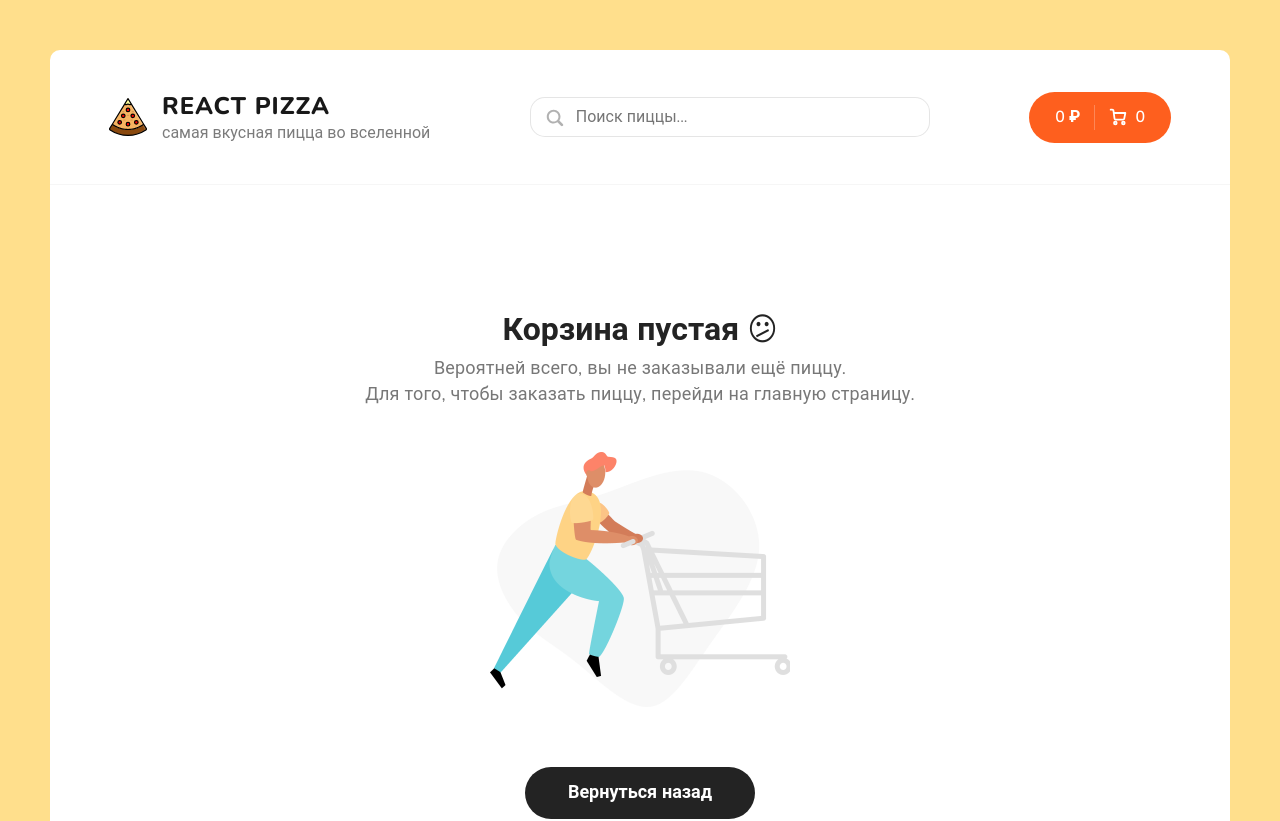
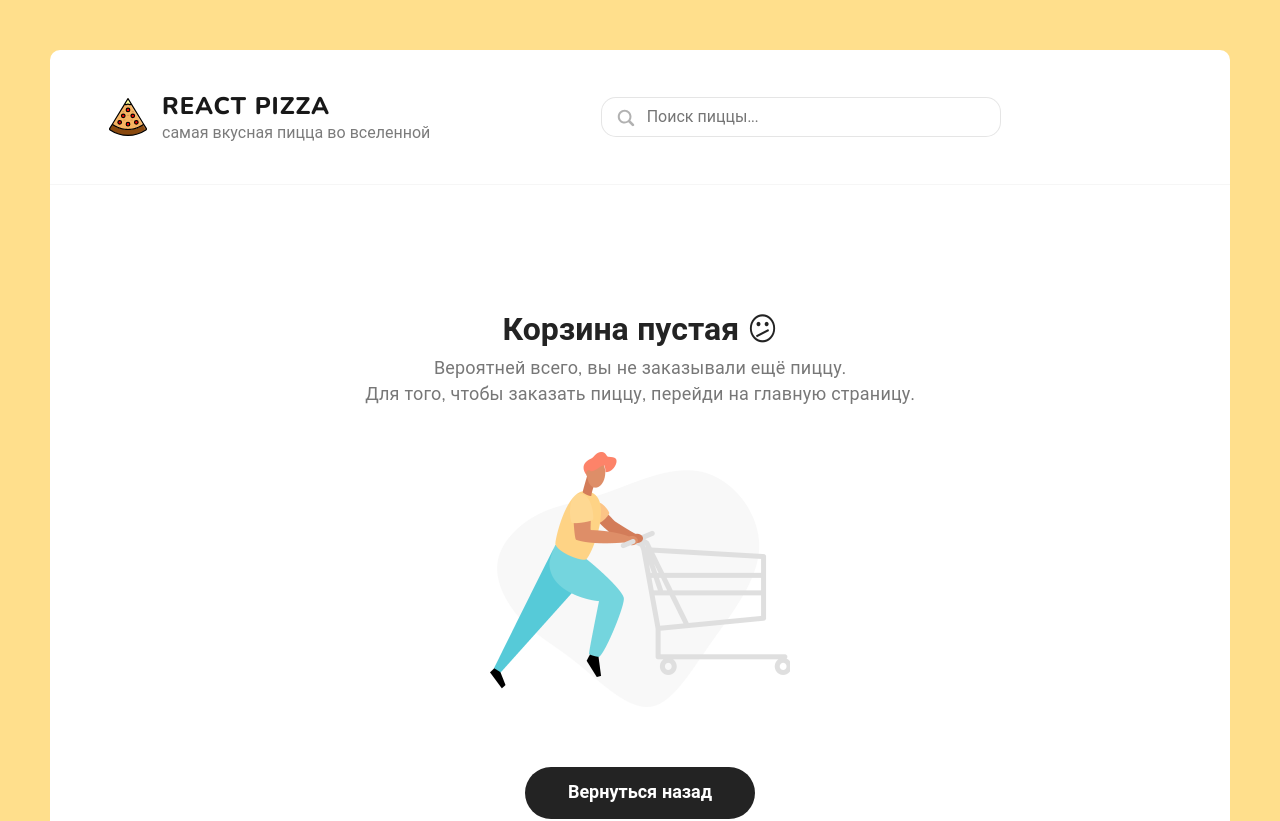
Before and after one commit to Den107/react-pizza, a React (Create React App) app: page /cart in a window 1280 px wide. Shown: the top 821 px of the page. Built offline with nearby package versions, Linux system fonts and the light colour scheme.

Commit message:
с помощью хука useLocation скрыл кнопку корзины, если открыта страница корзины

```diff
--- a/src/components/Header.jsx
+++ b/src/components/Header.jsx
@@ -1,6 +1,6 @@
 import React from 'react';
 import logo from '../assets/img/pizza-logo.svg';
-import { Link } from 'react-router-dom';
+import { Link, useLocation } from 'react-router-dom';
 import Search from './Search';
 import { useSelector } from 'react-redux';
 import { selectCart } from '../redux/slices/cartSlice';
@@ -8,6 +8,8 @@
 const Header = () => {
   const { items, totalPrice } = useSelector(selectCart);
   const totalCount = items.reduce((sum, item) => sum + item.count, 0);
+
+  const { pathname } = useLocation();
 
   return (
     <div className="header">
@@ -23,6 +25,7 @@
         </Link>
         <Search />
         <div className="header__cart">
+          {pathname !== '/cart' && (
             <Link to="/cart" className="button button--cart">
               <span>{totalPrice} ₽</span>
               <div className="button__delimiter"></div>
@@ -56,6 +59,7 @@
               </svg>
               <span>{totalCount}</span>
             </Link>
+          )}
         </div>
       </div>
     </div>
```
Lines whose indentation alone changed are shown as unchanged.
